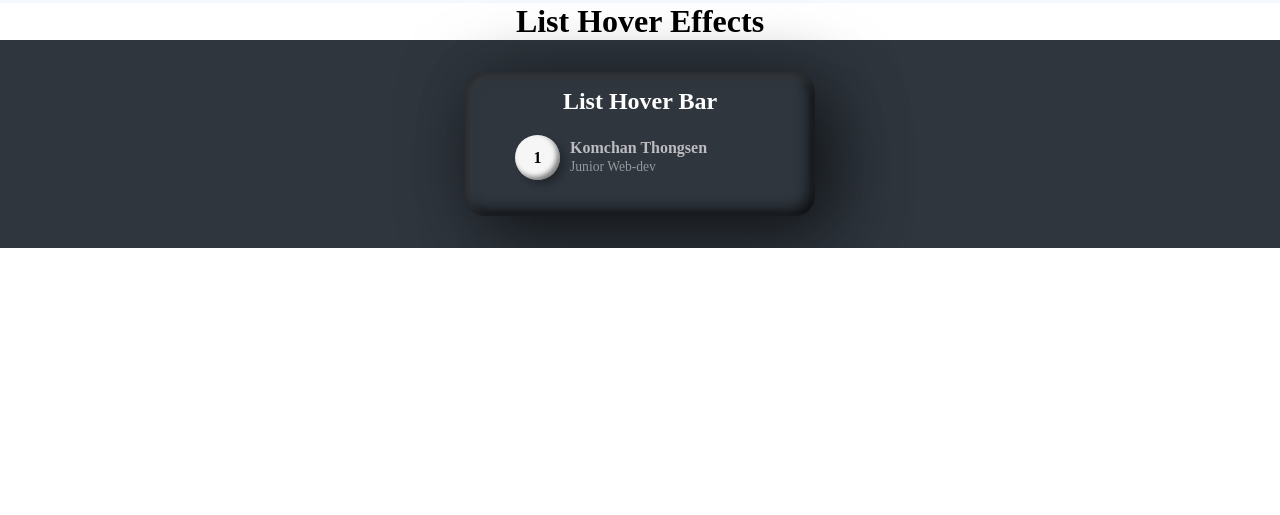
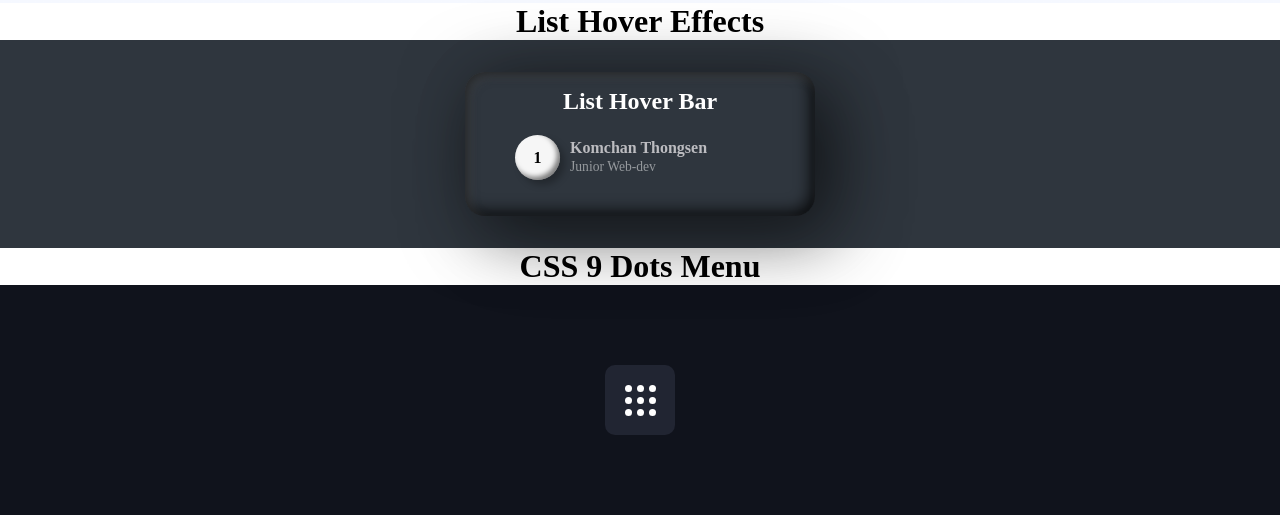
Before and after one commit to keemdedone/my_template, a PHP site: page /template.html in a window 1280 px wide. Shown: the part 663-1178 px from the top of the page. Before the commit the page ends 911 px from the top, so only its background shows below. Run offline with PHP 8.4, Linux system fonts and the light colour scheme; some libraries are stand-ins or nearby versions.

Commit message:
nine dots menu

```diff
--- a/template-style.css
+++ b/template-style.css
@@ -4,6 +4,7 @@
     --red: #ff0000;
     --dark: #333;
     --black: #000;
+    --dimgrey:dimgrey;
 }
 
 * {
@@ -37,6 +38,7 @@ h1 {
     background: linear-gradient(45deg, #f17e7e, #ff0000);
     z-index: 10;
 }
+
 /* End Scrollbar progress */
 
 /* Start hover-effects-template */
@@ -138,6 +140,7 @@ h1 {
     transform: scale(1);
     transition-delay: 0.25s;
 }
+
 /* End hover-effects-template */
 
 /* Start Accordion-template */
@@ -277,6 +280,7 @@ h1 {
 .accordion-container .tab input:checked~.content p {
     color: var(--white);
 }
+
 /* End Accordion-template */
 
 /* Start List Hover Effects */
@@ -384,8 +388,6 @@ p {
 .list-hover .list .creator {
     position: relative;
     line-height: 1.15em;
-    /* opacity: 0; */
-    /* transition: 0.5s; */
 }
 
 .list-hover .list .creator h4 {
@@ -401,13 +403,77 @@ p {
     transition: 0.5s;
 }
 
-/* .list-hover .list:hover .creator {
-    opacity: 1;
-} */
-
 .list-hover .list:hover .creator h4,
 .list-hover .list:hover .creator p {
     color: var(--black);
 }
+/* End List Hover Effects */
 
-/* End List Hover Effects */
+/* Start nav bar-1 */
+.dots-template {
+    padding: 5rem 0;
+    display: flex;
+    justify-content: center;
+    align-items: center;
+    background: #10131c;
+}
+
+.navigation {
+    position: relative;
+    width: 70px;
+    height: 70px;
+    background: #212532;
+    border-radius: 10px;
+    cursor: pointer;
+    transition: 0.5s;
+    transition-delay: 0.8s;
+    display: flex;
+    justify-content: center;
+    align-items: center;
+}
+
+.navigation.active {
+    width: 200px;
+    height: 200px;
+    transition-delay: 0s;
+}
+
+.navigation span {
+    display: flex;
+    justify-content: center;
+    align-items: center;
+    position: absolute;
+    width: 7px;
+    height: 7px;
+    background: #fff;
+    border-radius: 50%;
+    transform: translate(calc(12px*var(--x)),calc(12px*var(--y)));
+    transition: transform 0.5s, width 0.5s, height 0.5s, background 0.5s;
+    transition-delay: calc(0.1s * var(--i));
+}
+
+.navigation.active span {
+    width: 45px;
+    height: 45px;
+    background: #333849;
+    transform: translate(calc(60px*var(--x)),calc(60px*var(--y)));
+}
+
+.navigation span ion-icon {
+    transition: 0.5s;
+    font-size: 0em;
+}
+
+.navigation.active span ion-icon {
+    font-size: 1.35em;
+    color: #fff;
+
+}
+
+.navigation.active span:hover ion-icon {
+    color: #70f570;
+    filter: drop-shadow(0 0 2px #70f570)
+            drop-shadow(0 0 5px #70f570)
+            drop-shadow(0 0 15px #70f570);
+}
+/* End nav bar-1 */
--- a/template.html
+++ b/template.html
@@ -20,6 +20,7 @@
       <!-- Scroll progress bar -->
       <div class="progress-bar-template" id="scroll-progress"></div>
 
+      <!-- ============================================================================== CONTENT ============================================================================== -->
       <!-- Hover Effects -->
       <h1>Hover Text And Gradient Drop Shadow</h1>
       <div class="hover-effects-template">
@@ -158,8 +159,50 @@
           </div>
         </div>
       </div>
+
+      <!-- Dots Menu -->
+      <h1>CSS 9 Dots Menu</h1>
+      <div class="dots-template">
+        <div class="navigation">
+          <span style="--i: 0; --x: -1; --y: 0">
+            <ion-icon name="accessibility-outline"></ion-icon>
+          </span>
+          <span style="--i: 1; --x: 1; --y: 0">
+            <ion-icon name="bicycle-outline"></ion-icon>
+          </span>
+          <span style="--i: 2; --x: 0; --y: -1">
+            <ion-icon name="cafe-outline"></ion-icon>
+          </span>
+          <span style="--i: 3; --x: 0; --y: 1">
+            <ion-icon name="chatbox-outline"></ion-icon>
+          </span>
+          <span style="--i: 4; --x: 1; --y: 1">
+            <ion-icon name="heart-half-outline"></ion-icon>
+          </span>
+          <span style="--i: 5; --x: -1; --y: -1">
+            <ion-icon name="radio-outline"></ion-icon>
+          </span>
+          <span style="--i: 6; --x: 0; --y: 0">
+            <ion-icon name="telescope-outline"></ion-icon>
+          </span>
+          <span style="--i: 7; --x: -1; --y: 1">
+            <ion-icon name="wifi-outline"></ion-icon>
+          </span>
+          <span style="--i: 8; --x: 1; --y: -1">
+            <ion-icon name="logo-windows"></ion-icon>
+          </span>
+        </div>
+      </div>
     </div>
 
+    <!-- ============================================================================== SCRIPT ============================================================================== -->
+    <!-- Dots Menu -->
+    <script>
+      let navigation = document.querySelector(".navigation");
+      navigation.onclick = () => {
+        navigation.classList.toggle("active");
+      };
+    </script>
     <!-- ionicicons -->
     <script
       type="module"
```
